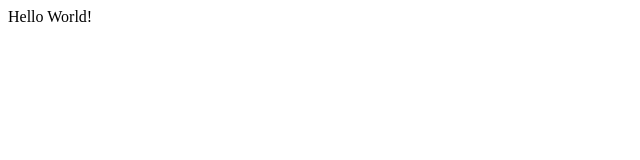
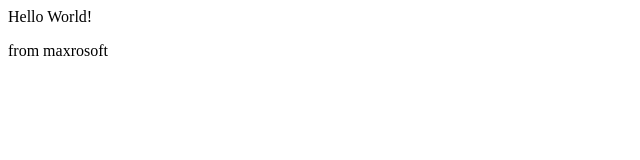
Before and after one commit to Maxrosoft/demo-repo, a plain HTML site: page index.html in a window 1280 px wide. Shown: the full height of the page, 0-640 px from the left. Drawn offline with Linux system fonts and the light colour scheme.

Commit message:
added author

```diff
--- a/index.html
+++ b/index.html
@@ -7,5 +7,6 @@
 </head>
 <body>
     <div>Hello World!</div>
+    <p>from maxrosoft</p>
 </body>
 </html>
```
